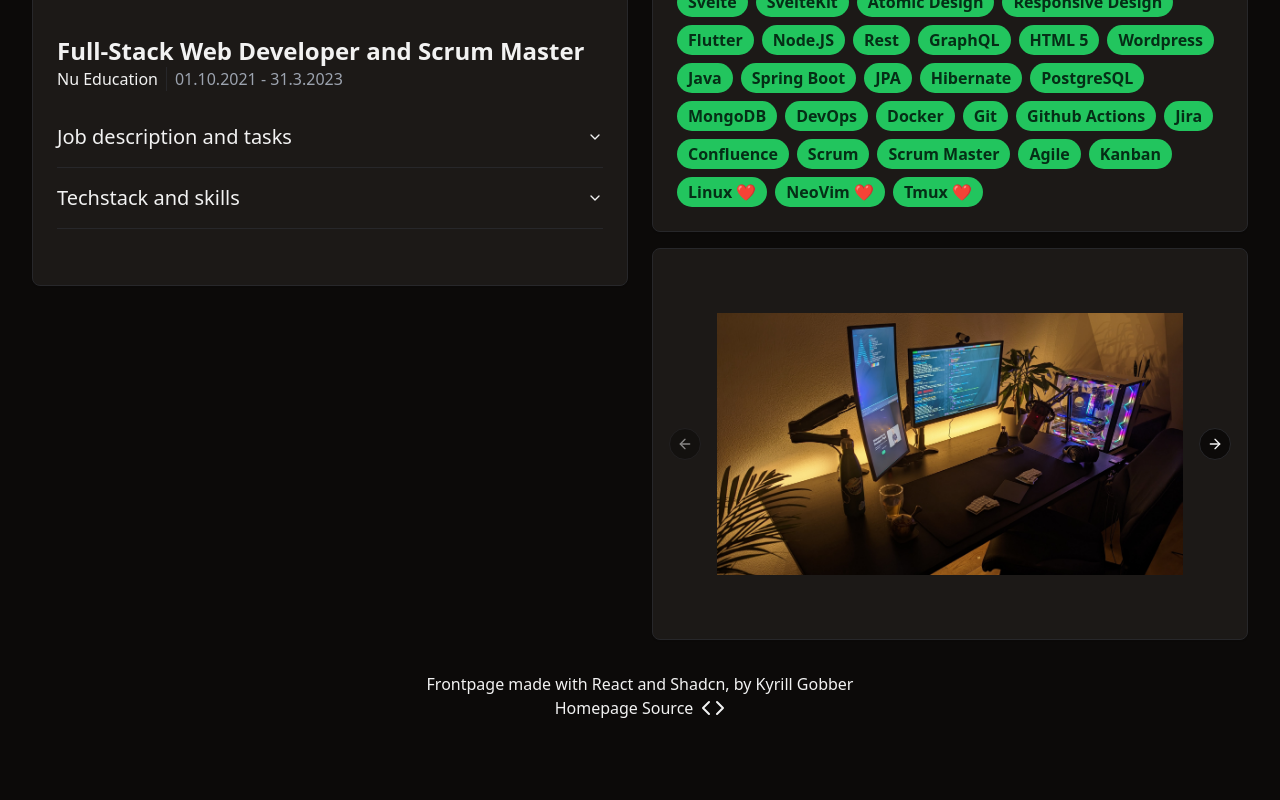
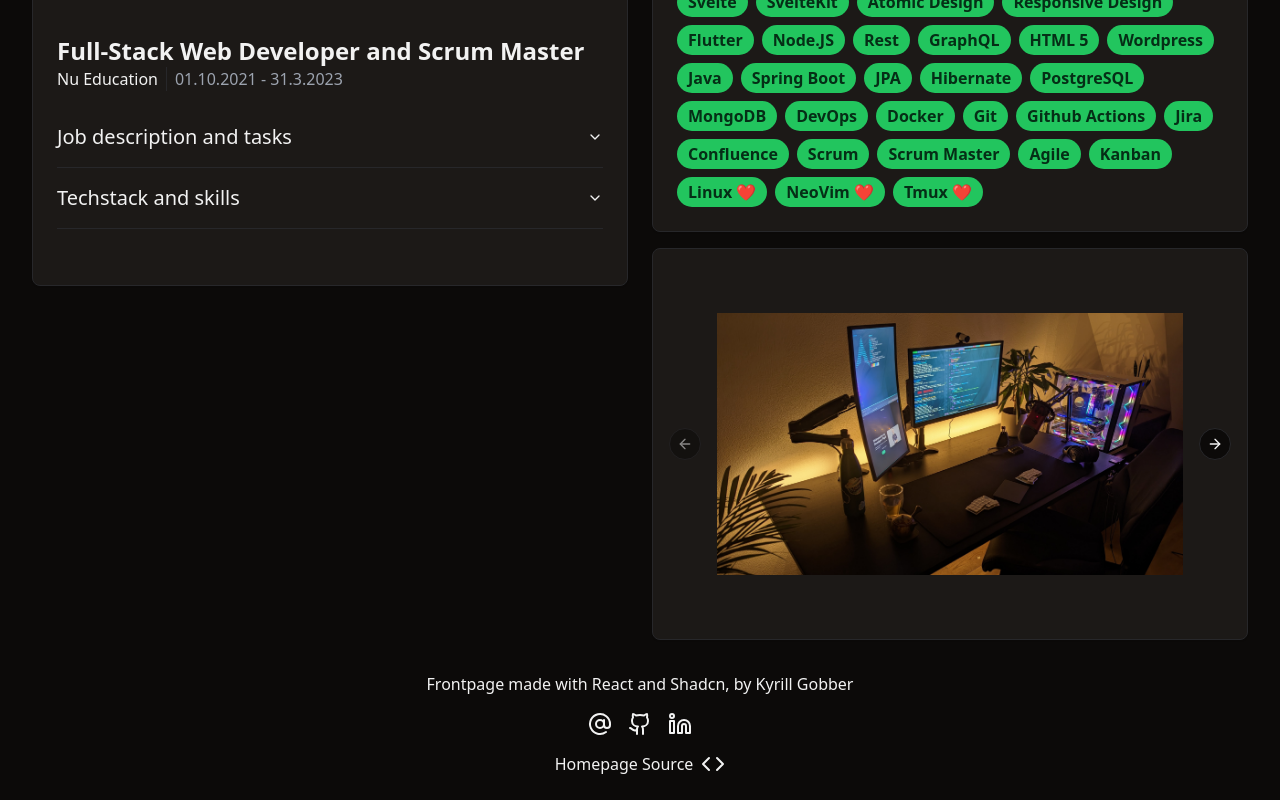
Before and after one commit to KyrillGobber/kyFrontpage, a React (Vite) app: page / in a window 1280 px wide. Shown: the part 708-1508 px from the top of the page. Before the commit the page ends 1452 px from the top, so only its background shows below. Built offline with nearby package versions, Linux system fonts and the light colour scheme.

Commit message:
feat: footer socials

```diff
--- a/src/components/organisms/Footer.tsx
+++ b/src/components/organisms/Footer.tsx
@@ -1,10 +1,11 @@
-import { Code } from "lucide-react";
+import { AtSign, Code, Github, Linkedin } from "lucide-react";
 import { useTranslation } from "react-i18next";
 
 export const Footer = () => {
     return (
-        <footer className="mt-auto mb-6 flex flex-col justify-center items-center bottom-0">
+        <footer className="mt-auto mb-6 flex flex-col justify-center items-center bottom-0 gap-4">
             <FooterText />
+            <FooterSocials />
             <FooterSrc />
         </footer>
     );
@@ -20,6 +21,34 @@ const FooterText = () => {
     );
 };
 
+const FooterSocials = () => {
+    return (
+        <div className="grid grid-flow-col gap-4">
+            <a
+                target="_blank"
+                href={'mailto:kyrill@gobber.ch'}
+                rel="noopener noreferrer"
+            >
+                <AtSign />
+            </a>
+            <a
+                target="_blank"
+                href={'https://github.com/KyrillGobber'}
+                rel="noopener noreferrer"
+            >
+                <Github />
+            </a>
+            <a
+                target="_blank"
+                href={'https://www.linkedin.com/in/kyrill-gobber-022a71199/'}
+                rel="noopener noreferrer"
+            >
+                <Linkedin />
+            </a>
+        </div>
+    );
+}
+
 const FooterSrc = () => {
     const { t } = useTranslation();
     return (
```
